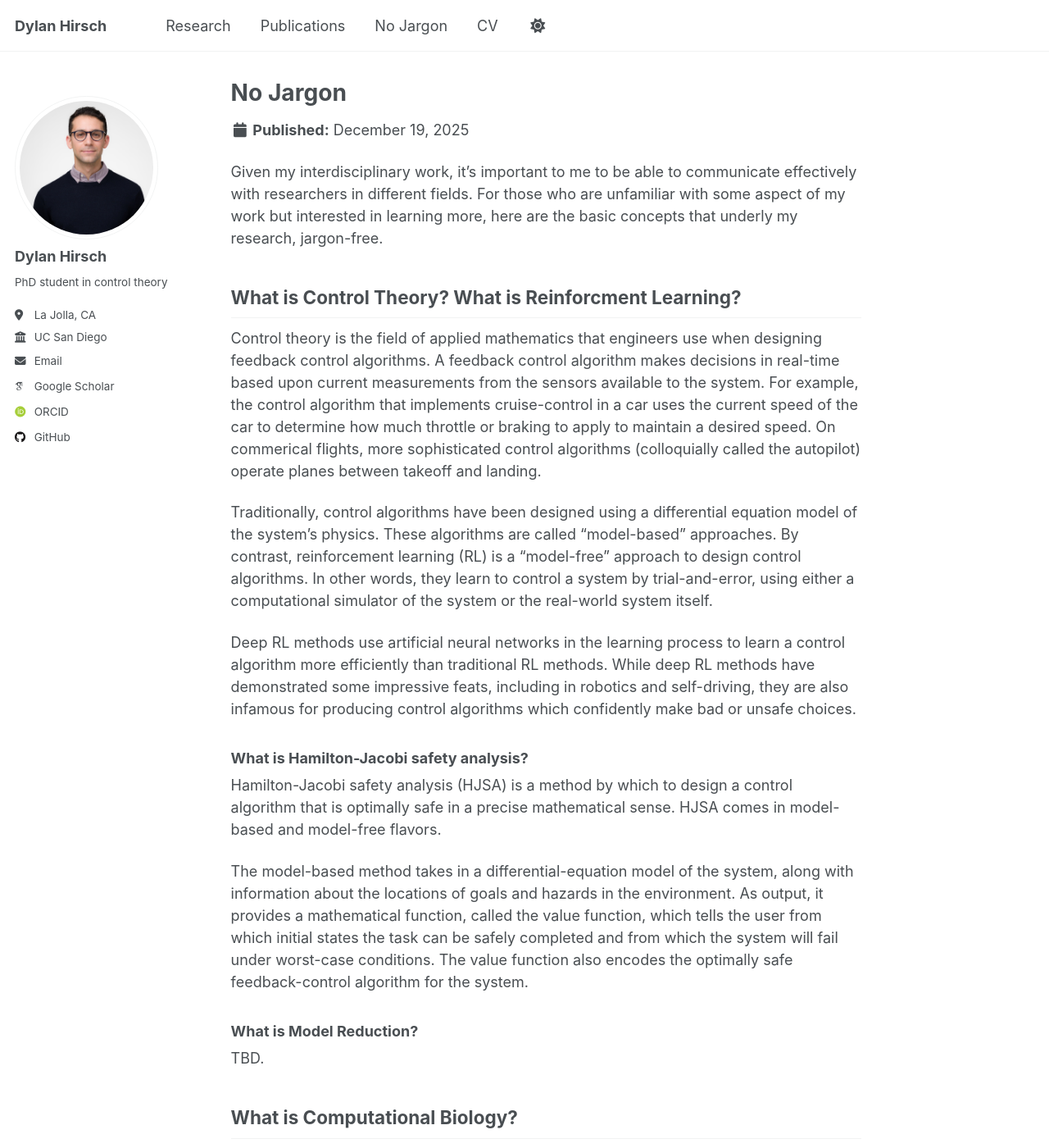
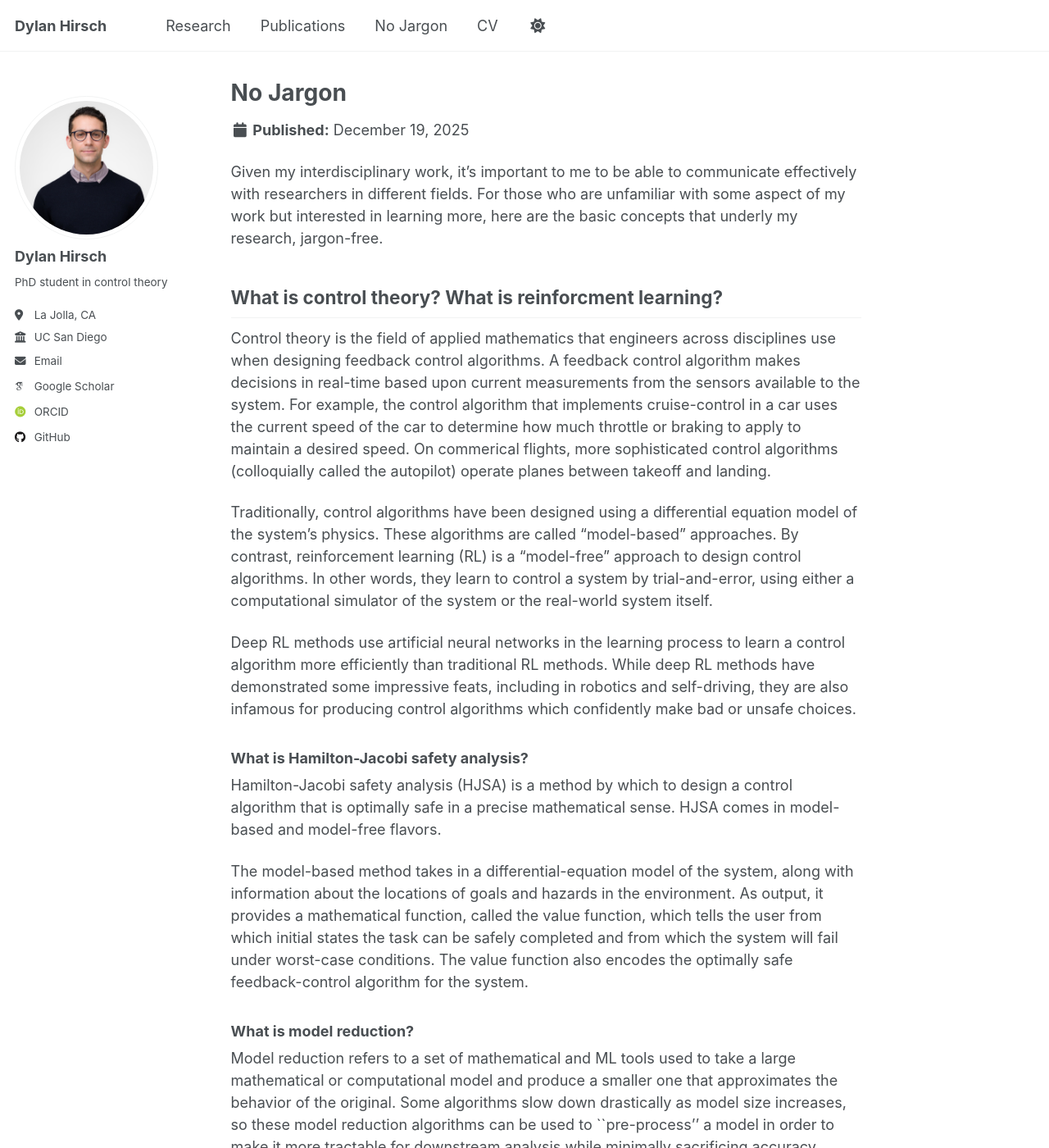
Before and after one commit to dylan-hirsch/dylan-hirsch.github.io, a Jekyll site: the page built from _nojargon/nojargon.md, in a window 1280 px wide and 1400 px high. Shown: the whole window at 82% size. Built offline with Jekyll 4.4.1, drawn with Linux system fonts in a browser that asks for light colours; some web fonts are replaced; a script that is not in the unit is left out; some of the changed text lies outside the part shown.

Commit message:
Update nojargon.md

```diff
--- a/_nojargon/nojargon.md
+++ b/_nojargon/nojargon.md
@@ -8,9 +8,9 @@ author_profile: true
 Given my interdisciplinary work, it's important to me to be able to communicate effectively with researchers in different fields.
 For those who are unfamiliar with some aspect of my work but interested in learning more, here are the basic concepts that underly my research, jargon-free.
 
-## What is Control Theory? What is Reinforcment Learning?
+## What is control theory? What is reinforcment learning?
 
-Control theory is the field of applied mathematics that engineers use when designing feedback control algorithms.
+Control theory is the field of applied mathematics that engineers across disciplines use when designing feedback control algorithms.
 A feedback control algorithm makes decisions in real-time based upon current measurements from the sensors available to the system.
 For example, the control algorithm that implements cruise-control in a car uses the current speed of the car to determine how much throttle or braking to apply to maintain a desired speed.
 On commerical flights, more sophisticated control algorithms (colloquially called the autopilot) operate planes between takeoff and landing.
@@ -32,26 +32,11 @@ The model-based method takes in a differential-equation model of the system, alo
 As output, it provides a mathematical function, called the value function, which tells the user from which initial states the task can be safely completed and from which the system will fail under worst-case conditions.
 The value function also encodes the optimally safe feedback-control algorithm for the system.
 
-### What is Model Reduction?
+### What is model reduction?
 
-TBD.
-
-## What is Computational Biology?
-
-TBD.
-
-### What is a Gene Network?
-
-TBD.
-
-## Where do control theory and biology intersect?
-
-TBD.
+Model reduction refers to a set of mathematical and ML tools used to take a large mathematical or computational model and produce a smaller one that approximates the behavior of the original.
+Some algorithms slow down drastically as model size increases, so these model reduction algorithms can be used to ``pre-process'' a model in order to make it more tractable for downstream analysis while minimally sacrificing accuracy.
 
 ### How is control theory useful in biology & medicine?
 
 TBD.
-
-### What does biology teach us about control theory?
-
-TBD.
```
